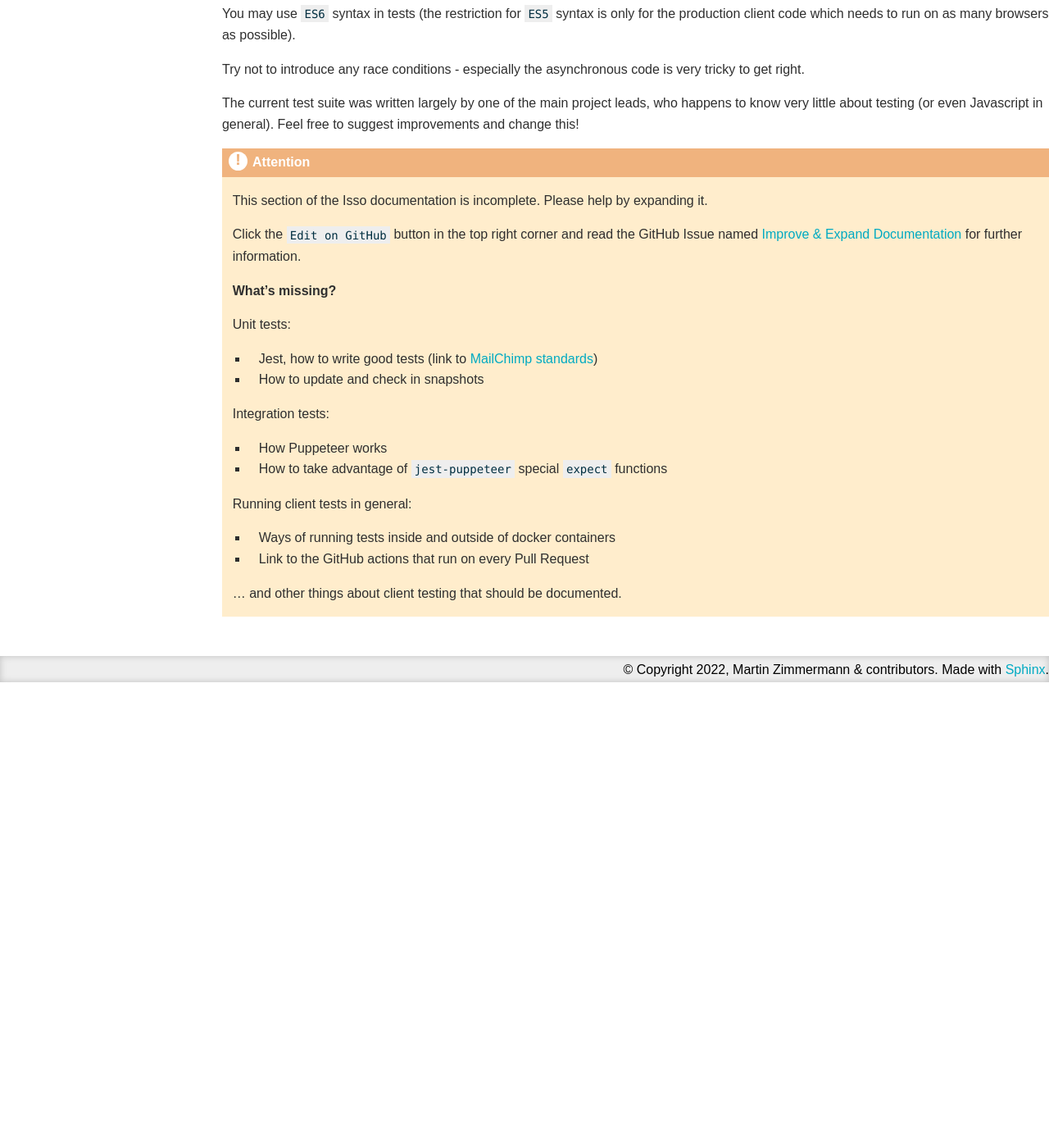
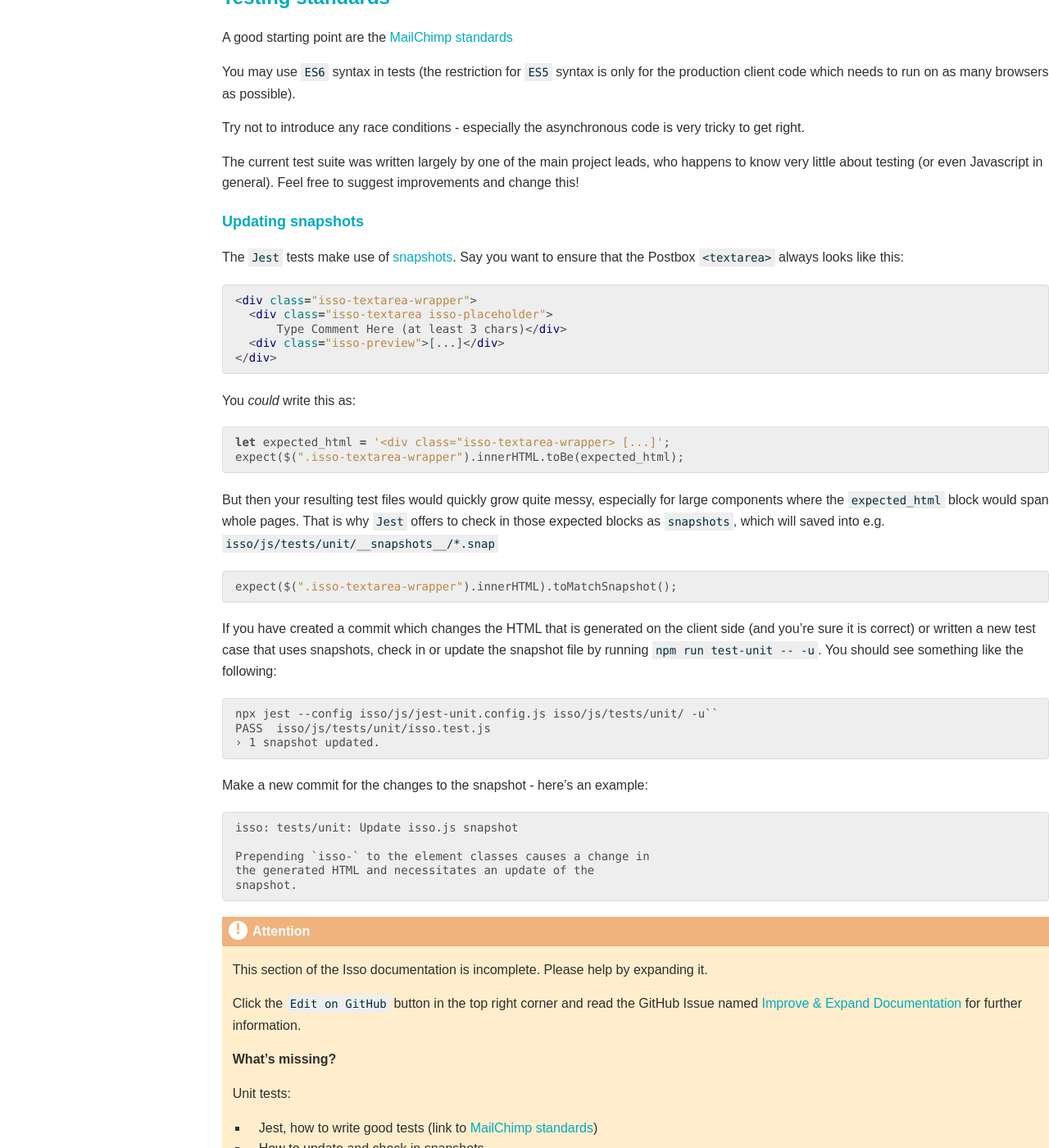
Before and after one commit to isso-comments/isso, a Sphinx documentation site: the page built from docs/docs/technical-docs/testing-client.rst, in a window 1280 px wide and 1400 px high, scrolled down 2648 px. Shown: the whole window at 82% size. Built offline with Sphinx 7.4.7, drawn with Linux system fonts in a browser that asks for light colours; before the commit the page ends 3480 px from its top, so only the background shows below that; some of the changed text lies outside the part shown.

Commit message:
docs: testing-client: Document Jest snapshots

```diff
--- a/docs/docs/technical-docs/testing-client.rst
+++ b/docs/docs/technical-docs/testing-client.rst
@@ -50,6 +50,9 @@ You should receive output that looks similar to the following:
    Snapshots:   1 passed, 1 total
    Time:        0.907 s, estimated 1 s
    Ran all test suites matching /isso\/js\/tests\/unit\//i.
+
+If you receive an error saying ``1 snapshot failed`` see
+:ref:`Updating snapshots <updating-snapshots>`
 
 
 End-to-End Integration tests
@@ -148,6 +151,58 @@ Feel free to suggest improvements and change this!
 
 .. __: https://mailchimp.com/developer/open-commerce/docs/testing-requirements/>
 
+.. _updating-snapshots:
+
+Updating snapshots
+^^^^^^^^^^^^^^^^^^
+
+The ``Jest`` tests make use of `snapshots <https://jestjs.io/docs/snapshot-testing>`_. Say you want to ensure that the Postbox ``<textarea>`` always looks like this:
+
+.. code-block:: html
+
+   <div class="isso-textarea-wrapper">
+     <div class="isso-textarea isso-placeholder">
+         Type Comment Here (at least 3 chars)</div>
+     <div class="isso-preview">[...]</div>
+   </div>
+
+You *could* write this as:
+
+.. code-block:: javascript
+
+   let expected_html = '<div class="isso-textarea-wrapper> [...]';
+   expect($(".isso-textarea-wrapper").innerHTML.toBe(expected_html);
+
+But then your resulting test files would quickly grow quite messy, especially
+for large components where the ``expected_html`` block would span whole pages.
+That is why ``Jest`` offers to check in those expected blocks as ``snapshots``,
+which will saved into e.g. ``isso/js/tests/unit/__snapshots__/*.snap``
+
+.. code-block:: javascript
+
+   expect($(".isso-textarea-wrapper").innerHTML).toMatchSnapshot();
+
+If you have created a commit which changes the HTML that is generated on the
+client side (and you're sure it is correct) or written a new test case that
+uses snapshots, check in or update the snapshot file by running
+``npm run test-unit -- -u``. You should see something like the following:
+
+.. code-block:: text
+
+   npx jest --config isso/js/jest-unit.config.js isso/js/tests/unit/ -u``
+   PASS  isso/js/tests/unit/isso.test.js
+   › 1 snapshot updated.
+
+Make a new commit for the changes to the snapshot - here's an example:
+
+.. code-block:: text
+
+   isso: tests/unit: Update isso.js snapshot
+
+   Prepending `isso-` to the element classes causes a change in
+   the generated HTML and necessitates an update of the
+   snapshot.
+
 .. attention::
 
    This section of the Isso documentation is incomplete. Please help by expanding it.
```
